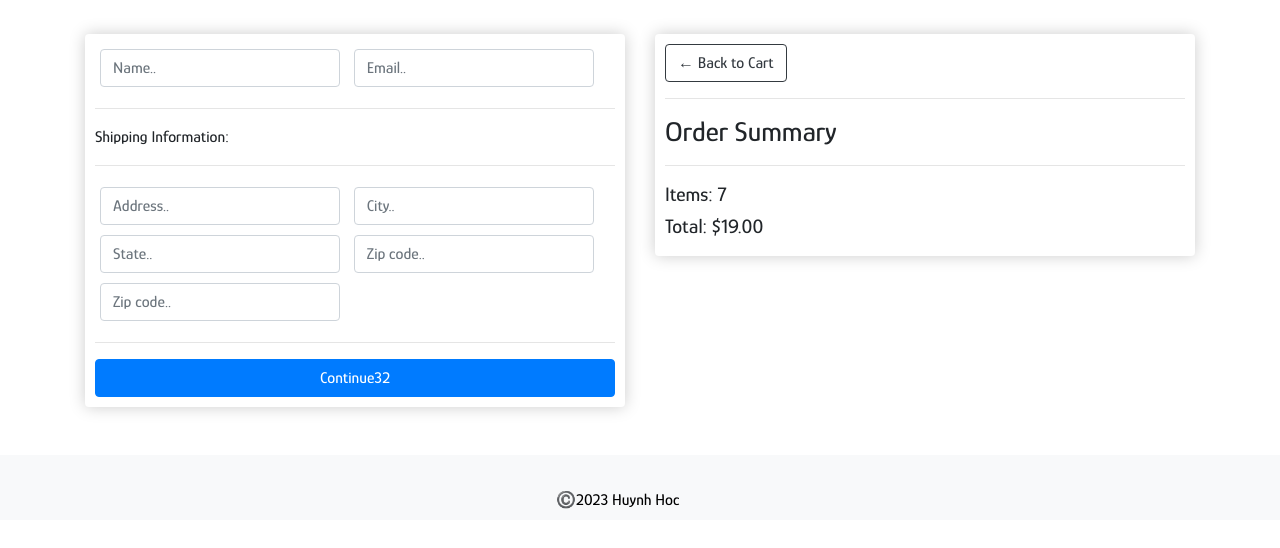
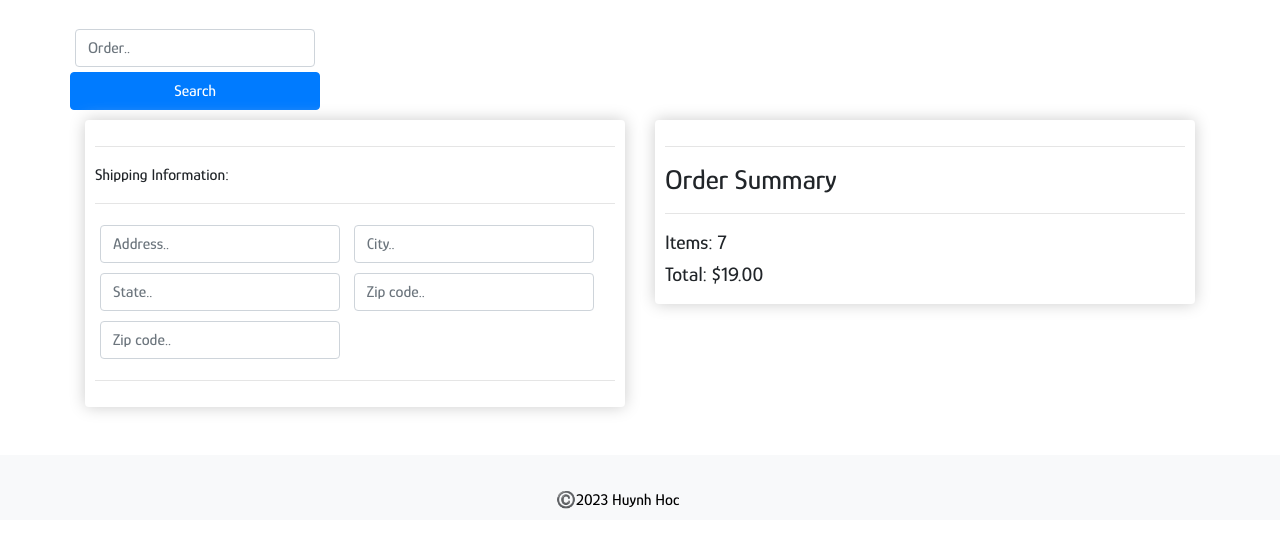
Before and after one commit to huynhhoc/bluesky, a Django app: template templates/store/ordered.html in a window 1280 px wide. Shown: the part 66-614 px from the top of the page. Run offline with Django 3.2, Linux system fonts and the light colour scheme; the template is opened without the code that fills it: values that come from a table or form of the project are taken from there, others are empty; data comes from the database, SQL or seed files in the repository; both versions use the stored data as it was after the commit; some libraries are stand-ins or nearby versions.

Commit message:
update view

```diff
--- a/store/urls.py
+++ b/store/urls.py
@@ -6,7 +6,8 @@ urlpatterns = [
     path('', views.store, name = "store"),
     path('cart/', views.cart, name="cart"),
     path('checkout/', views.checkout, name="checkout"),
-    path('ordered/', views.ordered, name="ordered"),
+    path('search_ordered/', views.searchOrdered, name="search_ordered"),
     path('update_item/', views.updateItem, name="update_item"),
     path('process_order/', views.processOrder, name="process_order"),
+
 ]
--- a/store/utils.py
+++ b/store/utils.py
@@ -54,6 +54,10 @@ def cartData(request):
 
     return {'cartItems': cartItems, 'order': order, 'items': items}
 
+def getOrder(request, data):
+    order = data['form']['order']
+    print ('order: ', order)
+    return order
 
 def guestOrder(request, data):
     name = data['form']['name']
--- a/templates/store/main.html
+++ b/templates/store/main.html
@@ -85,7 +85,7 @@
                 </a>
                 <p id="cart-total">{{ cartItems }}</p>
 
-                <a href="{% url 'ordered' %}">
+                <a href="{% url 'search_ordered' %}">
                     <img  id="cart-icon" src="{% static 'images/icon.ico' %}">
                 </a>
             </div>
--- a/templates/store/ordered.html
+++ b/templates/store/ordered.html
@@ -1,19 +1,21 @@
 {% extends 'store/main.html' %}
 {% load static %}
 {% block content %}
+	<div class ="row">
+		<form id="form">
+			<div id="order-info">
+				<div class="form-field">
+					<input required class="form-control" type="text" name="order" placeholder="Order..">
+				</div>
+				<input id="form-button" class="btn btn-primary btn-block" type="submit" value="Search">
+			</div>
+
+		</form>
+	</div>
      <div class="row">
 		<div class="col-lg-6">
 			<div class="box-element" id="form-wrapper">
 				<form id="form">
-					<div id="user-info">
-						<div class="form-field">
-							<input required class="form-control" type="text" name="name" placeholder="Name..">
-						</div>
-						<div class="form-field">
-							<input required class="form-control" type="email" name="email" placeholder="Email..">
-						</div>
-					</div>
-
 					<div id="shipping-info">
 						<hr>
 						<p>Shipping Information:</p>
@@ -36,22 +38,16 @@
 					</div>
 
 					<hr>
-					<input id="form-button" class="btn btn-primary btn-block" type="submit" value="Continue32">
+
 				</form>
 			</div>
 
 			<br>
-			<div class="box-element hidden" id="payment-info">
-				<small>Paypal Options</small>
-				<!--<button class="btn btn-outline-dark" id="make-payment">Make payment</button>-->
-				<div id="paypal-button-container"></div>
-			</div>
 
 		</div>
 
 		<div class="col-lg-6">
 			<div class="box-element">
-				<a  class="btn btn-outline-dark" href="{% url 'cart' %}">&#x2190; Back to Cart</a>
 				<hr>
 				<h3>Order Summary</h3>
 				<hr>
@@ -69,112 +65,28 @@
 		</div>
 	</div>
 
-     <script src="https://www.paypal.com/sdk/js?client-id=&currency=USD&disable-funding=credit"></script>
-
-	<script>
-		var total = '{{order.get_cart_total}}'
-        // Render the PayPal button into #paypal-button-container
-        paypal.Buttons({
-
-        	style: {
-                color:  'blue',
-                shape:  'rect',
-            },
-
-            // Set up the transaction
-            createOrder: function(data, actions) {
-                return actions.order.create({
-                    purchase_units: [{
-                        amount: {
-                            value:parseFloat(total).toFixed(2)
-                        }
-                    }]
-                });
-            },
-
-            // Finalize the transaction
-            onApprove: function(data, actions) {
-                return actions.order.capture().then(function(details) {
-                    // Show a success message to the buyer
-                    submitFormData()
-                });
-            }
-
-        }).render('#paypal-button-container');
-    </script>
-
 	<script type="text/javascript">
 		var shipping = '{{order.shipping}}'
-        user = 'AnonymousUser'
-		if (shipping == 'False'){
-		 	document.getElementById('shipping-info').innerHTML = ''
-		}
-
-		if (user != 'AnonymousUser'){
-		 	document.getElementById('user-info').innerHTML = ''
-		 }
-
-		if (shipping == 'False' && user != 'AnonymousUser'){
-			//Hide entire form if user is logged in and shipping is false
-				document.getElementById('form-wrapper').classList.add("hidden");
-				//Show payment if logged in user wants to buy an item that does not require shipping
-			    document.getElementById('payment-info').classList.remove("hidden");
-		}
 
 		var form = document.getElementById('form')
 		form.addEventListener('submit', function(e){
 	    	e.preventDefault()
 	    	console.log('Form Submitted...')
-	    	document.getElementById('form-button').classList.add("hidden");
-	    	document.getElementById('payment-info').classList.remove("hidden");
             submitFormData()
 	    })
 
 
-	    /*document.getElementById('make-payment').addEventListener('click', function(e){
-	    	submitFormData()
-	    })*/
-
-
 	    function submitFormData(){
-	    	console.log('Payment button clicked')
-
-	    	var userFormData = {
-				'name':null,
-				'email':null,
-				'total':total,
-			}
-
-			var shippingInfo = {
-				'address':null,
-				'city':null,
-				'state':null,
-				'zipcode':null,
-			}
-
-			if (shipping != 'False'){
-	    		shippingInfo.address = form.address.value
-		    	shippingInfo.city = form.city.value
-		    	shippingInfo.state = form.state.value
-		    	shippingInfo.zipcode = form.zipcode.value
-	    	}
-
-	    	if (user == 'AnonymousUser'){
-	    		userFormData.name = form.name.value
-	    		userFormData.email = form.email.value
-	    	}
-
-	    	console.log('Shipping Info:', shippingInfo)
-	    	console.log('User Info:', userFormData)
-
-	    	var url = "/process_order/"
+	    	console.log('Search button clicked')
+			var orderFormData ={'order': form.order.value}
+	    	var url = "/search_ordered/"
 	    	fetch(url, {
 	    		method:'POST',
 	    		headers:{
 	    			'Content-Type':'applicaiton/json',
 	    			'X-CSRFToken':csrftoken,
 	    		},
-	    		body:JSON.stringify({'form':userFormData, 'shipping':shippingInfo}),
+	    		body:JSON.stringify({'form':orderFormData}),
 
 	    	})
 	    	.then((response) => response.json())
```
Also changed, not shown: store/views.py (+19 -14 lines), db.sqlite3.
